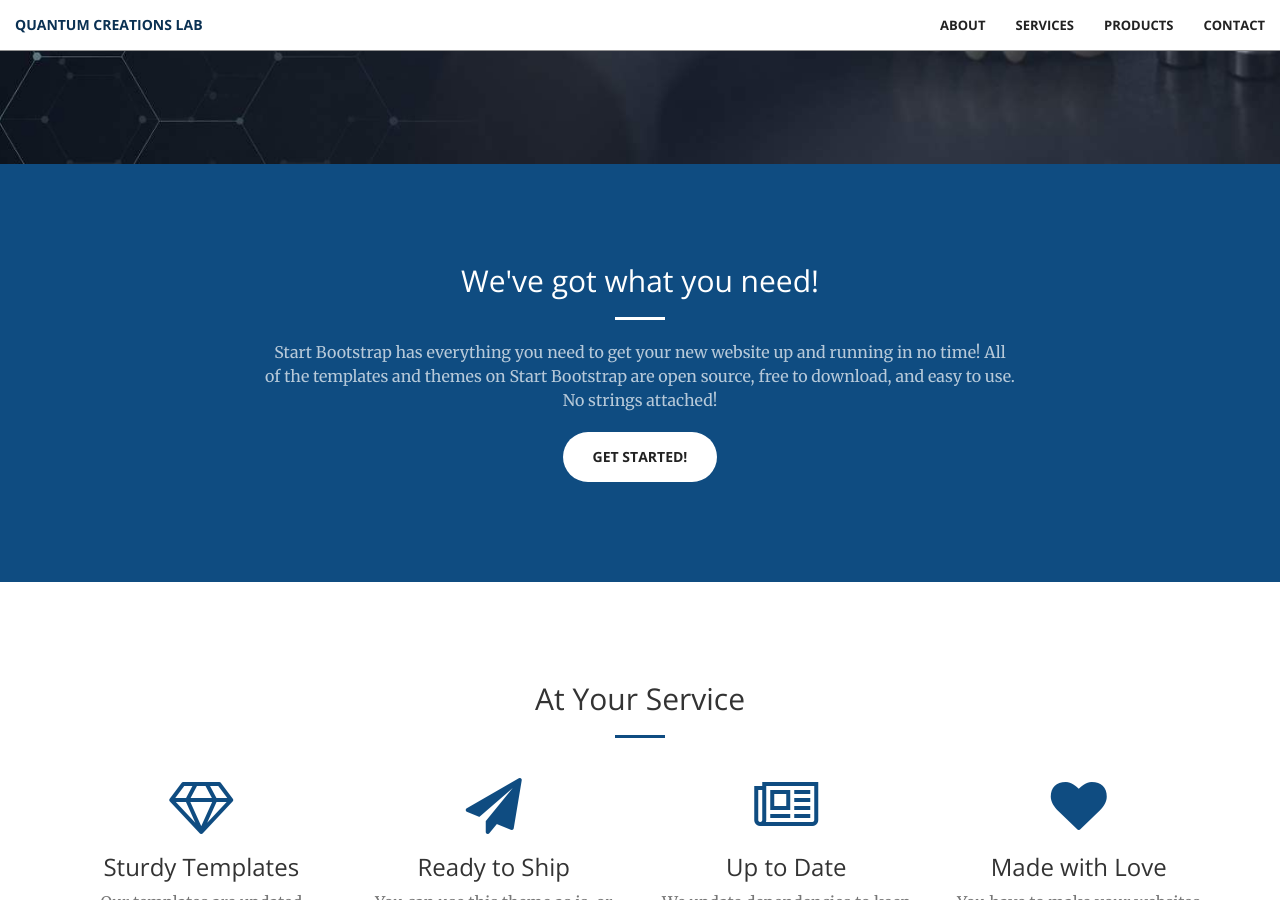
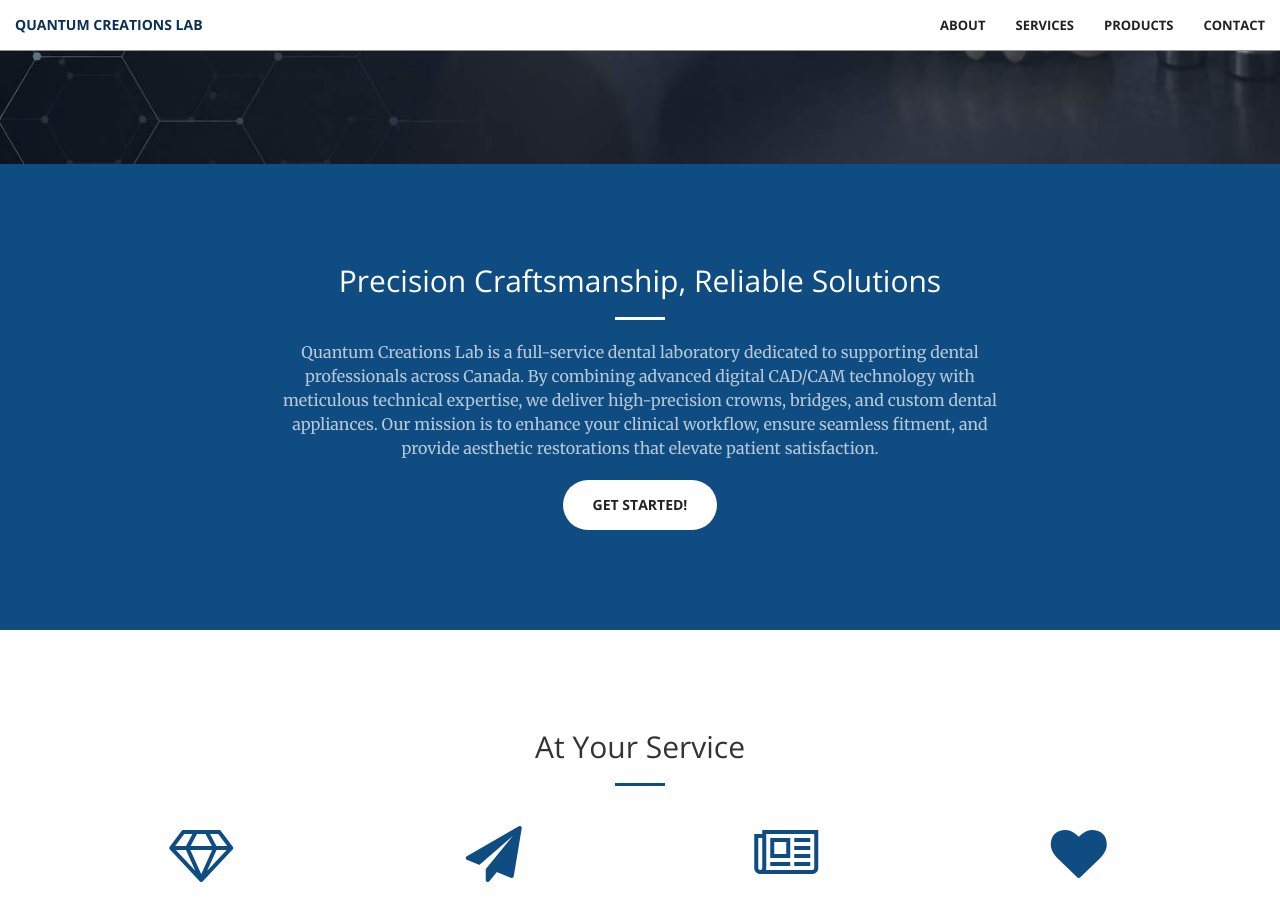
Before and after one commit to jj2hh/quantumlab, a Jekyll site: the page built from index.html, in a window 1280 px wide and 900 px high, scrolled down 736 px. Built offline with Jekyll 4.4.1, drawn with Linux system fonts in a browser that asks for light colours.

Commit message:
Update call-to-action.html

```diff
--- a/_includes/call-to-action.html
+++ b/_includes/call-to-action.html
@@ -2,9 +2,9 @@
     <div class="container">
         <div class="row">
             <div class="col-lg-8 col-lg-offset-2 text-center">
-                <h2 class="section-heading">We've got what you need!</h2>
+                <h2 class="section-heading">Precision Craftsmanship, Reliable Solutions</h2>
                 <hr class="light">
-                <p class="text-faded">Start Bootstrap has everything you need to get your new website up and running in no time! All of the templates and themes on Start Bootstrap are open source, free to download, and easy to use. No strings attached!</p>
+                <p class="text-faded">Quantum Creations Lab is a full-service dental laboratory dedicated to supporting dental professionals across Canada. By combining advanced digital CAD/CAM technology with meticulous technical expertise, we deliver high-precision crowns, bridges, and custom dental appliances. Our mission is to enhance your clinical workflow, ensure seamless fitment, and provide aesthetic restorations that elevate patient satisfaction.</p>
                 <a href="#" class="btn btn-default btn-xl">Get Started!</a>
             </div>
         </div>
```
